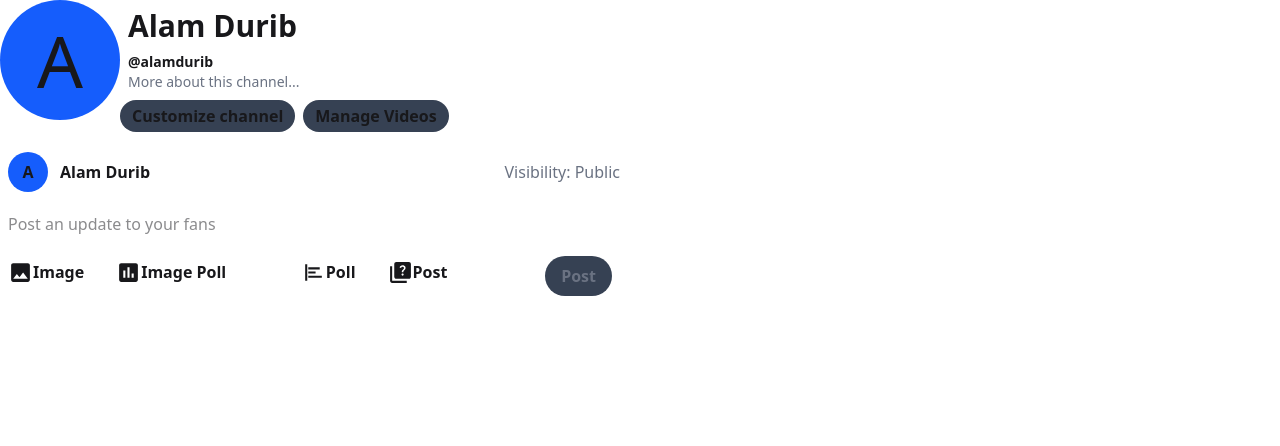
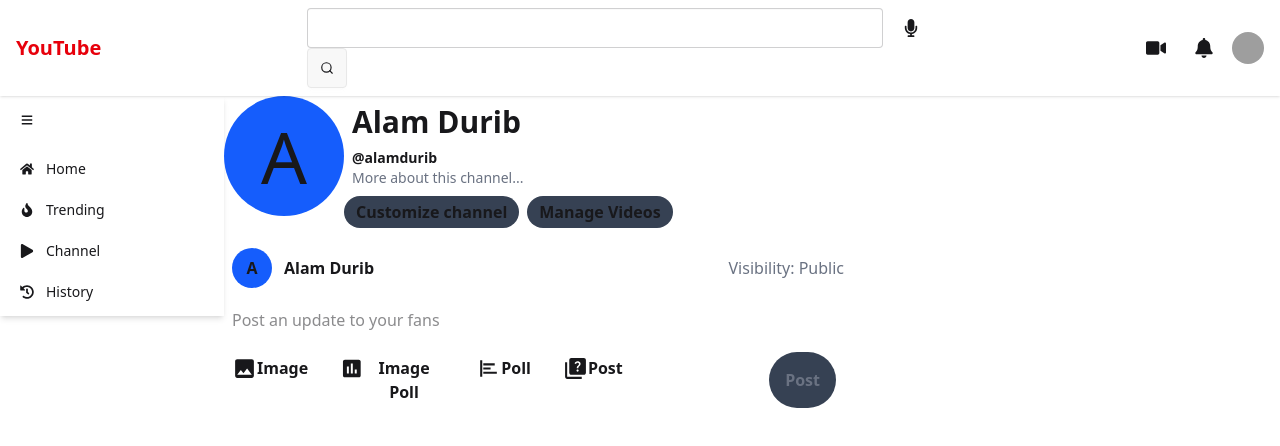
Before and after one commit to abhaypandey01/youtubeUIClone, a React (Vite) app: page /channel in a window 1280 px wide. Shown: the top 446 px of the page. Built offline with nearby package versions, Linux system fonts and the light colour scheme; grey boxes are pictures that could not be loaded.

Commit message:
refactor: update Navbar and Sidebar components for routing and layout improvements; add PostTabs component

```diff
--- a/src/components/Header/Navbar.jsx
+++ b/src/components/Header/Navbar.jsx
@@ -1,12 +1,13 @@
 import { FaBars, FaBell, FaMicrophone, FaVideo } from "react-icons/fa"
 import { FiSearch } from "react-icons/fi"
+import { Link } from "react-router-dom";
 
 function Navbar() {
     return (
         <div className="navbar bg-base-100 sticky px-4 shadow-sm top-0 z-50">
             {/* right section */}
             <div className="flex items-center gap-4">
-                <a href="#" className="text-xl font-bold text-red-600">YouTube</a>
+                <Link to={'/'} className="text-xl font-bold text-red-600">YouTube</Link>
             </div>
 
             {/* center section */}
--- a/src/components/PostOptions.jsx
+++ b/src/components/PostOptions.jsx
@@ -4,7 +4,7 @@
 
 function PostOptions() {
     return (
-        <div className="max-w-[40rem] flex flex-col w-full mt-2 mb-2">
+        <div className="flex flex-col w-full mt-2 mb-2">
             <div className="flex-1 flex py-2 px-1 mt-1 mb-1">
                 <div>
                     <div className="flex items-center justify-center rounded-full bg-blue-600 w-10 h-10 mx-1 font-semibold">
@@ -34,7 +34,7 @@
                         <MdImage size={25} /> Image
                     </button>
                 </div>
-                <div className="flex w-full mr-6">
+                <div className="flex w-full max-w-[7rem] mr-6">
                     <button className="px-1 py-1 font-semibold flex">
                         <MdPoll size={25} /> Image Poll
                     </button>
@@ -50,7 +50,7 @@
                     </button>
                 </div>
                 <div className="w-full flex justify-end">
-                    <button className="mr-6 px-4 py-2 font-semibold rounded-full bg-gray-700 text-gray-500">
+                    <button className="mr-6 px-4 py-1 font-semibold rounded-full bg-gray-700 text-gray-500">
                         Post
                     </button>
                 </div>
--- /dev/null
+++ b/src/components/PostTabs.jsx
@@ -0,0 +1,16 @@
+import { useState } from "react";
+
+
+function PostTabs() {
+
+    const [activeTab, setActiveTab] = useState();
+    const tabs = ["Published", "Scheduled", "Archived"];
+
+    return (
+        <div className="mt-6 w-full">
+
+        </div>
+    )
+}
+
+export default PostTabs;
--- a/src/components/Sidebar.jsx
+++ b/src/components/Sidebar.jsx
@@ -1,15 +1,15 @@
 import { useState } from "react";
 import { FaBars, FaFire, FaHistory, FaHome, FaPlay } from "react-icons/fa";
-
+import { Link } from "react-router-dom";
 
 function Sidebar() {
     const [collapsed, setCollapsed] = useState(false);
 
     const items = [
-        { icon: <FaHome />, label: 'Home' },
-        { icon: <FaFire />, label: 'Trending' },
-        { icon: <FaPlay />, label: 'Subscriptions' },
-        { icon: <FaHistory />, label: 'History' },
+        { icon: <FaHome />, label: 'Home', slug: '/' },
+        { icon: <FaFire />, label: 'Trending', slug: '/trending' },
+        { icon: <FaPlay />, label: 'Channel', slug: '/channel' },
+        { icon: <FaHistory />, label: 'History', slug: '/history' },
     ];
 
     return (
@@ -22,10 +22,10 @@
             <ul className="menu p-0 space-y-2">
                 {items.map((item, index) => (
                     <li key={index}>
-                        <a className="flex items-center gap-3">
+                        <Link to={`${item.slug}`} className="flex items-center gap-3">
                             {item.icon}
                             {!collapsed && <span>{item.label}</span>}
-                        </a>
+                        </Link>
                     </li>
                 ))}
             </ul>
--- a/src/index.css
+++ b/src/index.css
@@ -1,2 +1,11 @@
 @import "tailwindcss";
 @plugin "daisyui";
+
+/* index.css or tailwind.css */
+.no-scrollbar::-webkit-scrollbar {
+  display: none;
+}
+.no-scrollbar {
+  -ms-overflow-style: none;
+  scrollbar-width: none;
+}
--- a/src/pages/ChannelDashboard.jsx
+++ b/src/pages/ChannelDashboard.jsx
@@ -1,12 +1,24 @@
+import { useState } from "react"
 import ChannelInfo from "../components/ChannelInfo"
+import Navbar from "../components/Header/Navbar"
 import PostOptions from "../components/PostOptions"
+import PostTabs from "../components/PostTabs"
+import Sidebar from "../components/Sidebar"
 
 function ChannelDashboard() {
+  const [isSibebarOpen, setIsSidebarOpen] = useState();
   return (
     <div>
-        <ChannelInfo />
-        <PostOptions />
-    </div>
+            <Navbar toggleSidebar={() => setIsSidebarOpen(!isSibebarOpen)} />
+            <div className="flex">
+                <Sidebar isOpen={isSibebarOpen} />
+                <main className="flex-1 w-full max-w-[40rem]">
+                    <ChannelInfo />
+                    <PostOptions />
+                    <PostTabs />
+                </main>
+            </div>
+        </div>
   )
 }
 
--- a/src/pages/Home.jsx
+++ b/src/pages/Home.jsx
@@ -1,15 +1,15 @@
+import { useState } from "react";
 import Navbar from "../components/Header/Navbar";
 import Sidebar from "../components/Sidebar";
 import VideoGrid from "../components/VideoGrid";
 
 export default function Home() {
+    const [isSibebarOpen, setIsSidebarOpen] = useState();
     return (
         <div>
-            <Navbar />
+            <Navbar toggleSidebar={() => setIsSidebarOpen(!isSibebarOpen)} />
             <div className="flex">
-                <div className="hidden md:block sticky top-16 h-[calc(100vh-4rem)]">
-                    <Sidebar />
-                </div>
+                <Sidebar isOpen={isSibebarOpen} />
                 <main className="flex-1">
                     <VideoGrid />
                 </main>
```
